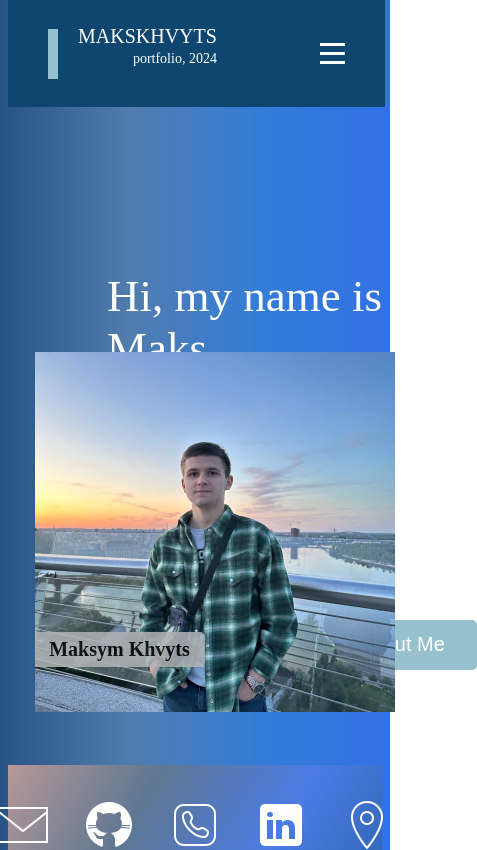
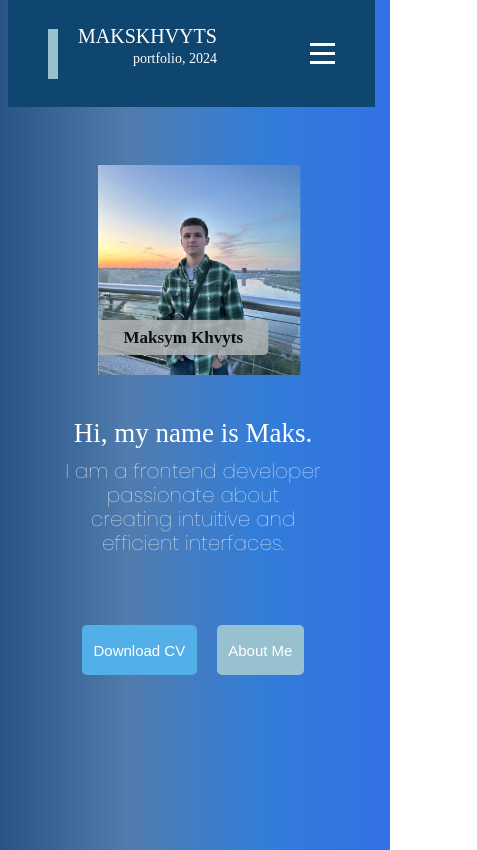
Before and after one commit to makskhv21/myWebSite, a React (Create React App) app: page / in a window 390 px wide. Shown: the top 850 px of the page, 477 px wide, since content can reach past the window. Built offline with nearby package versions, Linux system fonts and the light colour scheme; the HTML template or start-up script is replaced by a standard one.

Commit message:
Add adaptivity for Home comp

```diff
--- a/src/components/footer/Footer.css
+++ b/src/components/footer/Footer.css
@@ -16,3 +16,15 @@ footer {
     margin-top: 55px;
     text-align: center;
 }
+
+@media (max-width: 768px) {
+    .photo {
+        height: 40px;
+    }
+}
+
+@media (max-width: 420px) {
+    .photo {
+        height: 35px;
+    }
+}
--- a/src/components/footer/Footer.js
+++ b/src/components/footer/Footer.js
@@ -11,19 +11,19 @@ function Footer() {
         <footer>
             <div className="footer-img">
                 <a href="mailto:m.khvyts.ser@gmail.com">
-                    <img src={emailPhoto} alt="email-photo"/>
+                    <img className="photo" src={emailPhoto} alt="email-photo"/>
                 </a>
                 <a href="https://github.com/makskhv21">
-                    <img src={githubPhoto} alt="github-photo"/>
+                    <img className="photo" src={githubPhoto} alt="github-photo"/>
                 </a>
                 <a href="tel:+number">
-                    <img src={phonePhoto} alt="phone-photo"/>
+                    <img className="photo" src={phonePhoto} alt="phone-photo"/>
                 </a>
                 <a href="https://www.linkedin.com/in/maksim-khvyts-5833b82b5/">
-                    <img src={linkedinPhoto} alt="linkedin-photo"/>
+                    <img className="photo" src={linkedinPhoto} alt="linkedin-photo"/>
                 </a>
                 <a href="https://maps.app.goo.gl/obSCA8fJpHGQYnxL9">
-                    <img src={locationPhoto} alt="location-photo"/>
+                    <img className="photo" src={locationPhoto} alt="location-photo"/>
                 </a>
             </div>
             <p className="footer-site">© 2024 mh-front-dev.com</p>
--- a/src/components/navbar/Navbar.css
+++ b/src/components/navbar/Navbar.css
@@ -94,8 +94,8 @@ ul a.active::after {
 /* Responsive styles */
 @media (max-width: 1200px) {
     nav {
-        gap: 30%;
-        width: 98.45%;
+        gap: 28%;
+        width: 98.55%;
     }
 }
 
@@ -105,8 +105,27 @@ ul a.active::after {
     }
 
     nav {
-        gap: 10%;
+        gap: 26%;
         width: 98.4%;
+    }
+
+    ul {
+        font-size: 22px;
+    }
+}
+
+@media (max-width: 896px) {
+    .logo {
+        margin-left: 40px;
+    }
+
+    nav {
+        gap: 14%;
+        width: 98.4%;
+    }
+
+    ul {
+        font-size: 22px;
     }
 }
 
@@ -164,3 +183,24 @@ ul a.active::after {
         margin-right: 40px;
     }
 }
+
+@media (max-width: 420px) {
+    nav {
+        gap: 20px;
+        width: 94.1%;
+    }
+
+    nav ul {
+        font-size: 16px;
+        height: 260px;
+        width: 89%;
+    }
+
+    .logo {
+        margin-left: 40px;
+    }
+
+    .menu-toggle {
+        margin-right: 40px;
+    }
+}
--- a/src/components/pages/Main/Main.css
+++ b/src/components/pages/Main/Main.css
@@ -131,3 +131,440 @@ header {
 .box:hover .container-name {
     transform: translate(-30px, -30px);
 }
+
+
+@media(max-width: 1200px) {
+    .main-home {
+
+    }
+
+    header {
+
+    }
+
+    .info {
+
+    }
+
+    .info-name {
+        font-size: 40px;
+    }
+
+    .info-desription {
+        font-size: 30px;
+    }
+
+    .button-container {
+        width: 80%;
+    }
+
+    .btn-Download{
+        font-size: 18px;
+    }
+
+    .btn-About {
+        font-size: 18px;
+    }
+
+    .backgroundDiv {
+
+    }
+
+    .box {
+        position: absolute;
+        left: 800px;
+        top: 400px;
+        height: auto;
+        margin-top: 30px;
+        width: 26.5%;
+    }
+
+    .image {
+        width: 320px;
+        height: 100%;
+    }
+
+    .container-name {
+        position: relative;
+        margin-top: 270px;
+    }
+
+    .my-name {
+
+    }
+
+}
+
+
+
+
+@media(max-width: 1024px) {
+    .main-home {
+        height: 90vh;
+    }
+
+    header {
+
+    }
+
+    .info {
+
+    }
+
+    .info-name {
+        font-size: 40px;
+    }
+
+    .info-desription {
+        font-size: 30px;
+    }
+
+    .button-container {
+        width: 80%;
+    }
+
+    .btn-Download{
+        font-size: 18px;
+    }
+
+    .btn-About {
+        font-size: 18px;
+    }
+
+    .backgroundDiv {
+        display: none;
+    }
+
+    .box {
+        position: absolute;
+        left: 680px;
+        top: 400px;
+        height: 250px;
+        margin-top: 30px;
+    }
+
+    .image {
+        width: 100%;
+        height: 100%;
+    }
+
+    .container-name {
+        position: relative;
+        margin-top: 220px;
+    }
+
+    .my-name {
+        font-size: 18px;
+    }
+
+}
+
+
+
+@media(max-width: 768px) {
+   .main-home {
+        height: 120vh;
+    }
+
+    header {
+        display: flex;
+        flex-direction: column;
+        align-items: center;
+        margin-top: 300px;
+        margin-right: 150px;
+        margin-left: 150px;
+    }
+
+    .info {
+        display: flex;
+        flex-direction: column;
+        align-items: center;
+        justify-content: center;
+        text-align: center;
+    }
+
+    .info-name {
+        font-size: 40px;
+    }
+
+    .info-desription {
+        font-size: 30px;
+    }
+
+    .button-container {
+        width: 80%;
+    }
+
+    .btn-Download{
+        font-size: 18px;
+    }
+
+    .btn-About {
+        font-size: 18px;
+    }
+
+    .backgroundDiv {
+        display: none;
+    }
+
+    .box {
+        position: absolute;
+        left: 370px;
+        top: 240px;
+        height: 260px;
+        margin-top: 30px;
+    }
+
+    .image {
+        width: 120%;
+        height: 100%;
+    }
+
+    .container-name {
+        position: relative;
+        margin-top: 220px;
+    }
+
+    .my-name {
+        font-size: 18px;
+    }
+
+
+    .box:hover .image {
+        transform: none;
+    }
+
+    .box:hover .container-name {
+        transform: none;
+    }
+}
+
+
+
+
+@media(max-width: 620px) {
+    .main-home {
+        height: 110vh;
+    }
+
+    header {
+        display: flex;
+        flex-direction: column;
+        align-items: center;
+        text-align: center;
+        margin-top: 300px;
+        margin-left: 90px;
+    }
+
+    .info {
+
+    }
+
+    .info-name {
+        font-size: 32px;
+    }
+
+    .info-desription {
+        font-size: 25px;
+    }
+
+    .button-container {
+        width: 75%;
+    }
+
+    .btn-Download{
+        font-size: 17px;
+    }
+
+    .btn-About {
+        font-size: 17px;
+    }
+
+    .backgroundDiv {
+        display: none;
+    }
+
+    .box {
+
+        position: absolute;
+        left: 250px;
+        top: 240px;
+        height: 260px;
+        margin-top: 30px;
+    }
+
+    .image {
+        width: 145%;
+        height: 100%;
+    }
+
+    .container-name {
+        position: relative;
+        margin-top: 220px;
+    }
+
+    .my-name {
+        font-size: 18px;
+    }
+
+
+    .box:hover .image {
+        transform: none;
+    }
+
+    .box:hover .container-name {
+        transform: none;
+    }
+}
+
+
+@media(max-width: 480px) {
+    .main-home {
+        height: 100vh;
+    }
+
+    header {
+        display: flex;
+        flex-direction: column;
+        align-items: center;
+        text-align: center;
+        margin-top: 300px;
+        margin-left: 45px;
+    }
+
+    .info {
+        width: 80%;
+    }
+
+    .info-name {
+        font-size: 27px;
+    }
+
+    .info-desription {
+        font-size: 20px;
+    }
+
+    .button-container {
+        width: 60%;
+    }
+
+    .btn-Download{
+        font-size: 15px;
+    }
+
+    .btn-About {
+        font-size: 15px;
+    }
+
+    .backgroundDiv {
+        display: none;
+    }
+
+    .box {
+
+        position: absolute;
+        left: 180px;
+        top: 240px;
+        height: 260px;
+        margin-top: 30px;
+    }
+
+    .image {
+        width: 195%;
+        height: 100%;
+    }
+
+    .container-name {
+        position: relative;
+        margin-top: 220px;
+    }
+
+    .my-name {
+        font-size: 18px;
+    }
+
+    .box:hover .image {
+        transform: none;
+    }
+
+    .box:hover .container-name {
+        transform: none;
+    }
+}
+
+
+
+
+@media(max-width: 420px) {
+    .main-home {
+        height: 100vh;
+    }
+
+    header {
+        display: flex;
+        flex-direction: column;
+        align-items: center;
+        text-align: center;
+        margin-top: 300px;
+        margin-left: 0px;
+    }
+
+    .info {
+        width: 70%;
+    }
+
+    .info-name {
+        font-size: 27px;
+    }
+
+    .info-desription {
+        font-size: 20px;
+    }
+
+    .button-container {
+        width: 60%;
+    }
+
+    .btn-Download{
+        font-size: 15px;
+    }
+
+    .btn-About {
+        font-size: 15px;
+    }
+
+    .backgroundDiv {
+        display: none;
+    }
+
+    .box {
+
+        position: absolute;
+        left: 150px;
+        top: 240px;
+        height: 210px;
+        margin-top: 30px;
+    }
+
+    .image {
+        width: 195%;
+        height: 100%;
+    }
+
+    .container-name {
+        position: relative;
+        margin-top: 200px;
+    }
+
+    .my-name {
+        font-size: 17px;
+    }
+
+    .box:hover .image {
+        transform: none;
+    }
+
+    .box:hover .container-name {
+        transform: none;
+    }
+}
```
